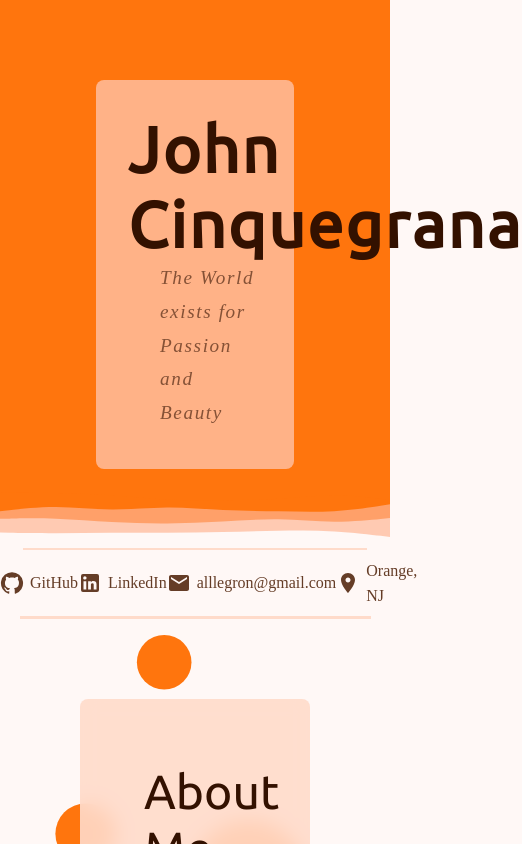
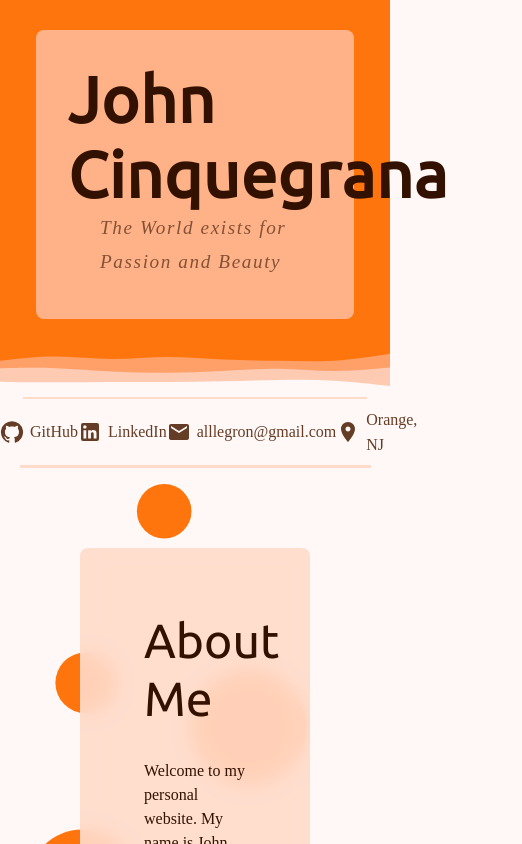
Before and after one commit to john-cinquegrana/ReactPersonalSite, a React (Vite) app: page / in a window 390 px wide. Shown: the top 844 px of the page, 522 px wide, since content can reach past the window. Built offline with nearby package versions, Linux system fonts and the light colour scheme.

Commit message:
Header card now has spacing breakpoints

```diff
--- a/src/components/cards/MainHeader.tsx
+++ b/src/components/cards/MainHeader.tsx
@@ -34,7 +34,17 @@ const MainHeader: React.FC<MainHeaderProps> = ({ title }) => {
 			<Container>
 				<Card
 					sx={{
-						margin: '80px 80px 10px 80px',
+						[theme.breakpoints.up('md')]: {
+							margin: '80px 80px 10px 80px',
+						},
+						[theme.breakpoints.down('md')]: {
+							margin: '30px 20px 10px 20px',
+						},
+						// margin: {
+						// 	[theme.breakpoints.up('md')]: '80px 80px 10px 80px',
+						// 	[theme.breakpoints.down('md')]:
+						// 		'40px 40px 10px 40px',
+						// },
 						padding: '16px',
 						backgroundColor: withAlpha,
 						backdropFilter: 'blur(10px)',
@@ -45,7 +55,13 @@ const MainHeader: React.FC<MainHeaderProps> = ({ title }) => {
 							variant='h1'
 							textAlign={'left'}
 							fontWeight={700}
-							letterSpacing='0.15rem'
+							letterSpacing={{
+								xl: '0.25rem',
+								lg: '0.2rem',
+								md: '0.18rem',
+								sm: '0.1rem',
+								xs: '0.07rem',
+							}}
 						>
 							{title}
 						</Typography>
```
